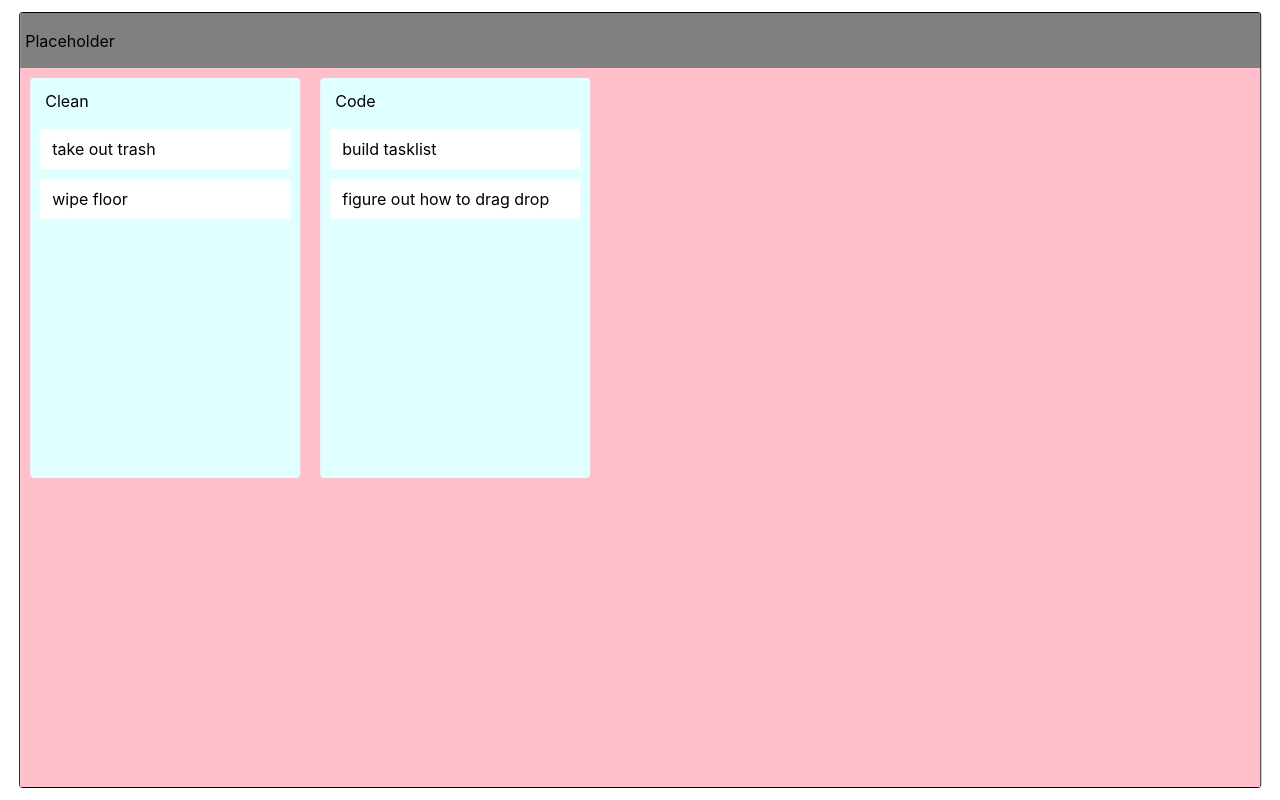
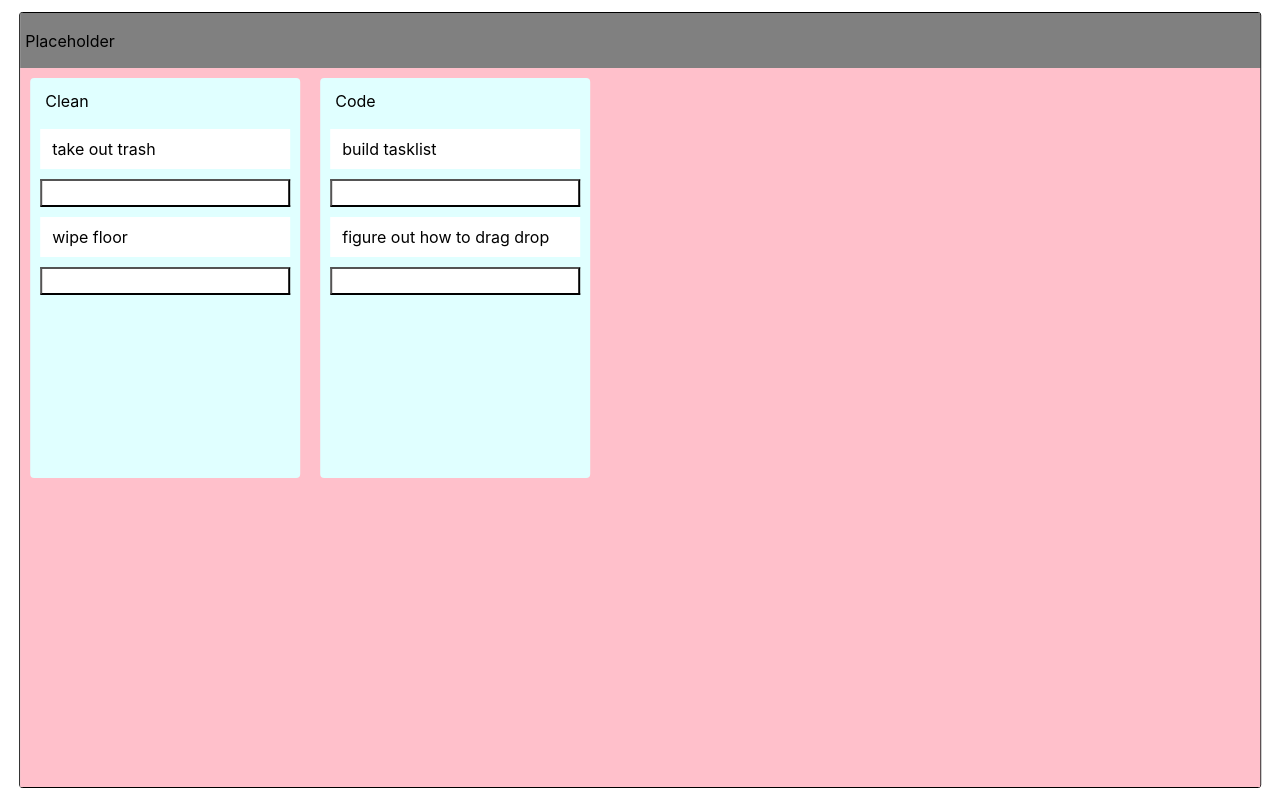
Before and after one commit to itshui3/theMightyListOfStuffs, a React (Create React App) app: page / in a window 1280 px wide. Built offline with nearby package versions, Linux system fonts and the light colour scheme.

Commit message:
adds addTodo button, which toggles into addTodo input

```diff
--- a/src/App.js
+++ b/src/App.js
@@ -4,11 +4,15 @@ import './App.css';
 import { Board } from './components'
 
 function App() {
-    return (
-        <div className="App">
-            <Board />
-        </div>
-    );
+return (
+<>
+
+<div className="App">
+    <Board />
+</div>
+
+</>
+);
 }
 
 export default App;
--- a/src/components/Board/Board.js
+++ b/src/components/Board/Board.js
@@ -15,6 +15,7 @@ function Board() {
 
 return (
 <>
+
 <div className='board_wrapper'>
 
     <div className='board_header'>
@@ -45,6 +46,7 @@ function Board() {
     </div>
 
 </div>
+
 </>
 )
 }
--- a/src/components/Board/components/Task.js
+++ b/src/components/Board/components/Task.js
@@ -1,24 +1,55 @@
-import React from 'react'
+import React, {useState} from 'react'
 
 import './Task.css'
 
 function Task({ task, taskID }) {
+
+    const [addingTodo, setAddingTodo] = useState(false)
+
+    const startAddingTodo = () => {
+        setAddingTodo(true)
+    }
+
+    const stopAddingTodo = () => {
+        setAddingTodo(false)
+    }
+
 return (
 <>
+
 <div className='task_card' key={taskID} id={taskID}>
     <h3 className='task_title'>{ task.name }</h3>
     {
     task.todos.length > 0
         ?
         task.todos.map((todo, todoID) => (
+        <>
             <div className='todo_card' key={todoID}>
             { todo }
             </div>
+            {
+                addingTodo
+                ?
+                <input
+                className='todo_card'
+                placeholder='Add Todo'
+                onBlur={stopAddingTodo}
+                />
+                :
+                <button
+                className='todo_card'
+                placeholder='Add Todo'
+                onClick={startAddingTodo}
+                />
+            }
+
+        </>
         ))
         :
         null
     }
 </div>
+
 </>
 )
 }
```
Also changed, not shown: src/components/Board/components/Todo.js (added, +14 -0 lines), 1 other file (tests, documents, lock files or other folders). Lines whose indentation alone changed are shown as unchanged.
